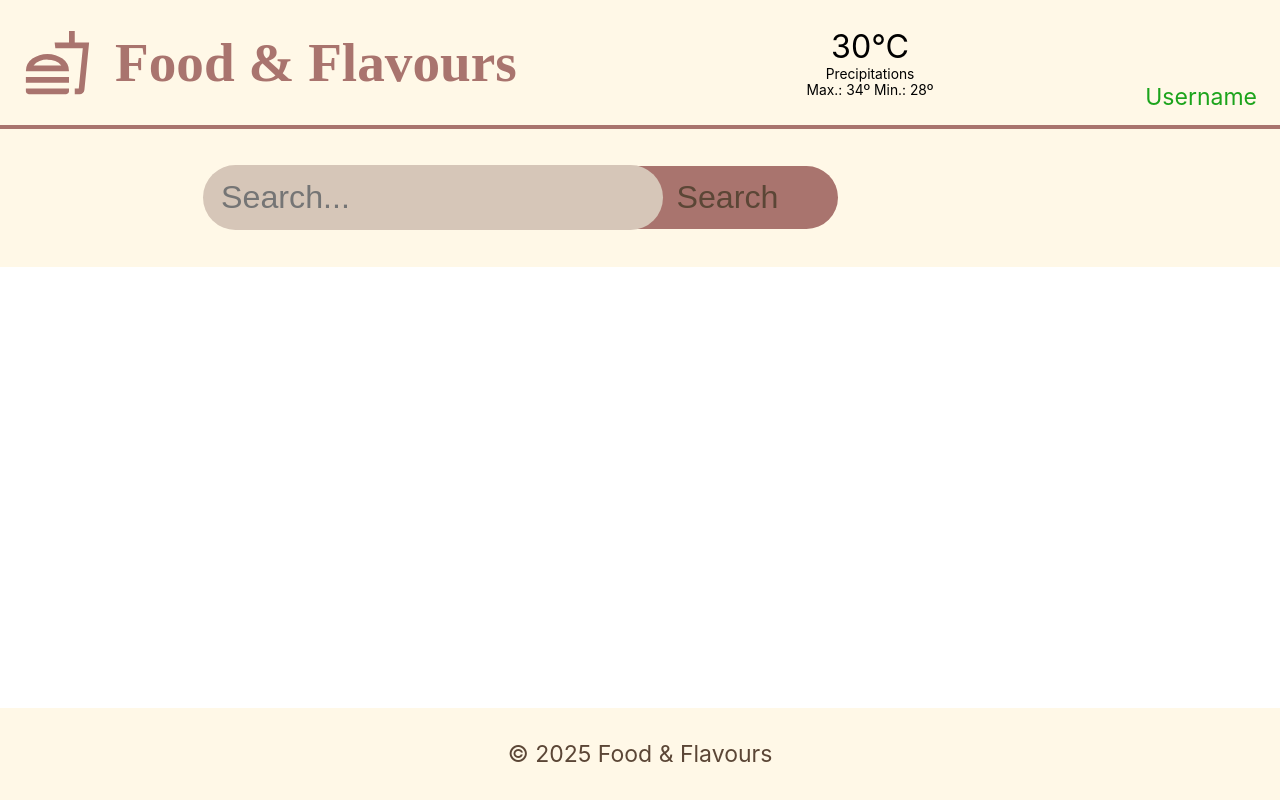
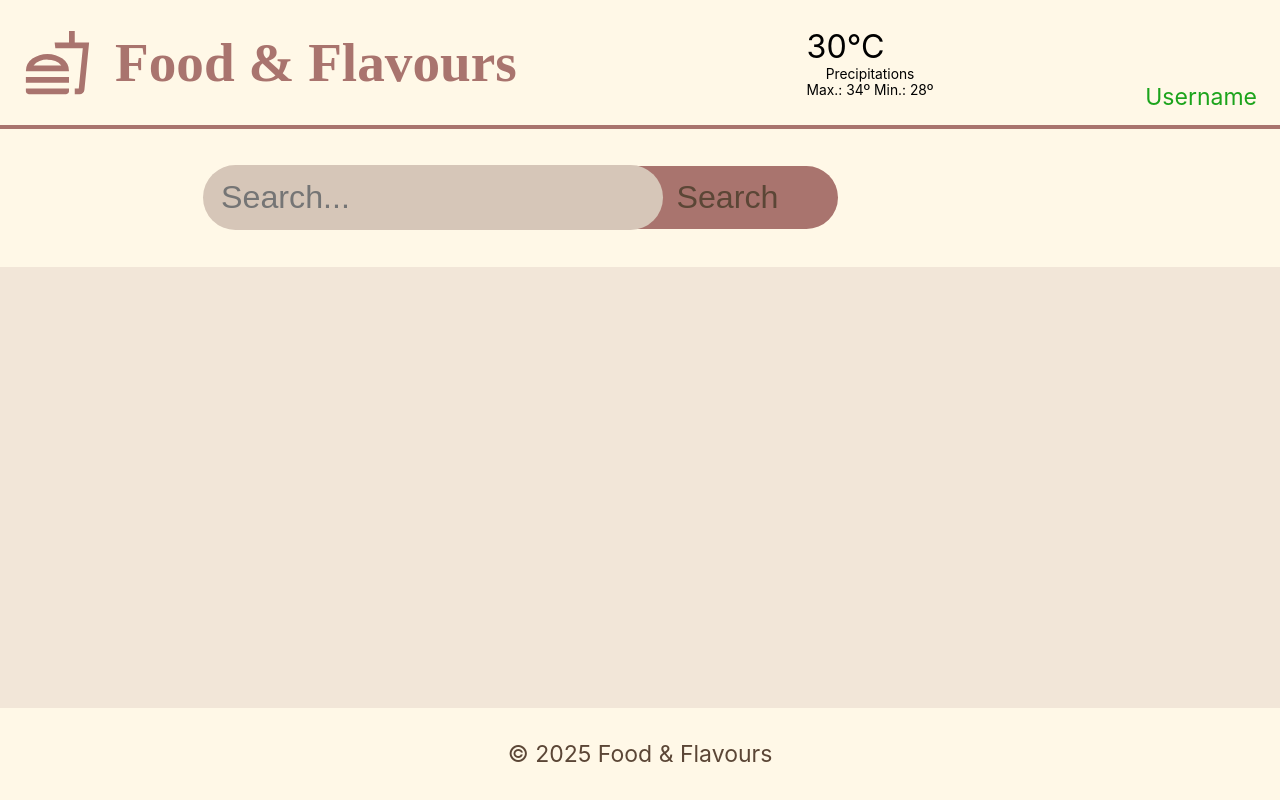
Before and after one commit to chas-academy/u09-business-project-team-vw, a React (Vite) app in the folder frontend/: page / in a window 1280 px wide. Built offline with nearby package versions, Linux system fonts and the light colour scheme; some icons are missing; a web font is replaced by a local one.

Commit message:
installed react-router-dom, added layout component, imported it and implemented routes in app.tsx

```diff
--- a/frontend/package.json
+++ b/frontend/package.json
@@ -13,7 +13,8 @@
   "dependencies": {
     "@iconify/react": "^6.0.0",
     "react": "^19.1.0",
-    "react-dom": "^19.1.0"
+    "react-dom": "^19.1.0",
+    "react-router-dom": "^7.6.1"
   },
   "devDependencies": {
     "@eslint/js": "^9.25.0",
--- a/frontend/src/App.tsx
+++ b/frontend/src/App.tsx
@@ -1,13 +1,19 @@
+import { BrowserRouter, Route, Routes } from 'react-router-dom';
 import './App.scss'
-import { Footer } from './components/footer/footer';
-import { Header } from './components/header/header';
+import { Layout } from './components/layout/layout';
 
 function App() {
   return (
-  <div className="App">
-    <Header />
-    <Footer />
-  </div>
+    <BrowserRouter>
+      <Routes>
+        <Route path="/" element={<Layout />}>
+        {/*
+          <Route index element={<Home />} />
+          {/* Add more page components as needed
+        */}
+        </Route>
+      </Routes>
+    </BrowserRouter>
   );
 }
 
--- /dev/null
+++ b/frontend/src/components/layout/layout.scss
@@ -0,0 +1,13 @@
+/* keeps header, main and footer at least take
+up whole screen and placed on top of each other */
+#layout-container {
+    display: flex;
+    flex-direction: column;
+    min-height: 100vh;
+}
+
+/* makes main take up all remaining space */
+#layout-main {
+    flex-grow: 1;
+    background-color: var(--pri-bg-color);
+}
--- /dev/null
+++ b/frontend/src/components/layout/layout.tsx
@@ -0,0 +1,18 @@
+import { Outlet } from "react-router-dom"
+import { Header } from "../header/header"
+import { Footer } from "../footer/footer"
+import "./layout.scss"
+
+// layout component that includes header and footer components plus main container
+// that that will include pages later through routing
+export const Layout = () => {
+    return (
+        <div id="layout-container">
+            <Header />
+            <main id="layout-main">
+                <Outlet />
+            </main>
+            <Footer />
+        </div>
+    )
+}
```
Also changed, not shown: 1 other file (tests, documents, lock files or other folders).
